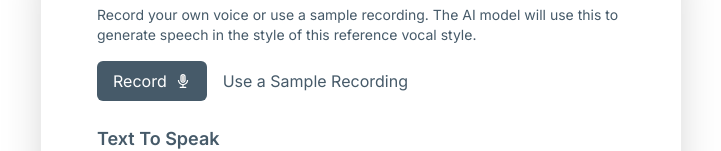
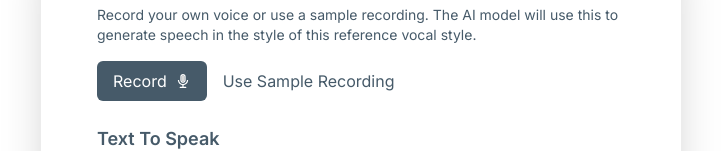
Before and after one commit to prantikseal/tone-translator, a React (Vite) app in the folder client/: page / in a window 1280 px wide. Shown: the part 215-366 px from the top of the page, without its empty margins (279-1000 px from the left). Built offline with nearby package versions, Linux system fonts and the light colour scheme.

Commit message:
initial build

```diff
--- a/client/src/App.jsx
+++ b/client/src/App.jsx
@@ -19,7 +19,7 @@ function App() {
           </p>
           <div className="flex flex-col lg:flex-row gap-4 mt-4">
             <RecordBtn />
-            <button className=" hover:underline text-secondary hover:text-primary transition-colors">Use a Sample Recording</button>
+            <button className=" hover:underline text-secondary hover:text-primary transition-colors">Use Sample Recording</button>
           </div>
           <h3 className="text-secondary text-lg font-semibold mt-6">Text To Speak</h3>
           <p className="text-secondary text-sm font-normal">
```
